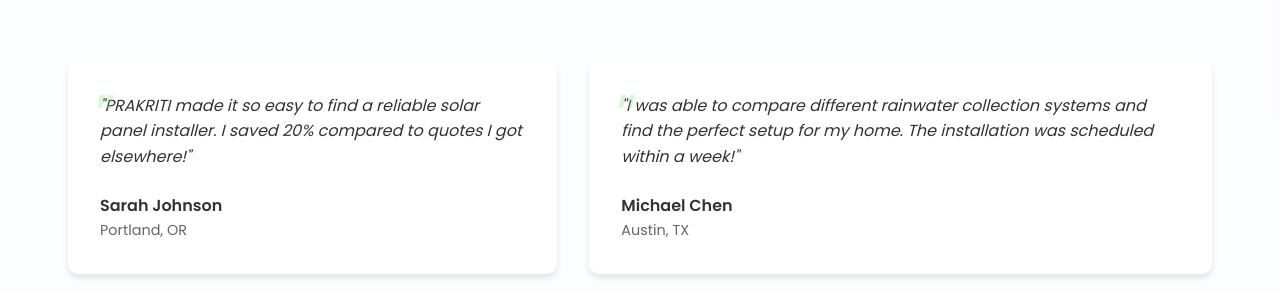
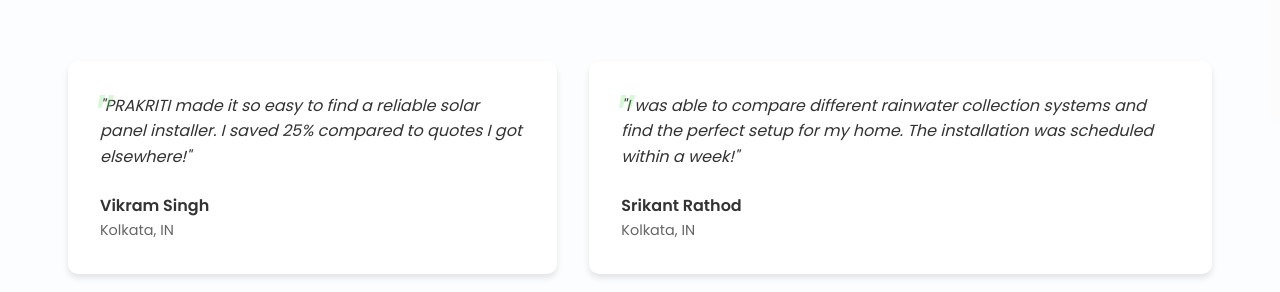
Before and after one commit to TuhinDey18/PRAKRITI, a plain HTML site: page index.html in a window 1280 px wide. Shown: the part 1910-2202 px from the top of the page. Drawn offline with Linux system fonts and the light colour scheme; a script that the page names is missing.

Commit message:
Update index.html

```diff
--- a/index.html
+++ b/index.html
@@ -118,10 +118,10 @@
                 <div class="testimonial-carousel">
                     <div class="testimonial">
                         <div class="testimonial-content">
-                            <p>"PRAKRITI made it so easy to find a reliable solar panel installer. I saved 20% compared to quotes I got elsewhere!"</p>
+                            <p>"PRAKRITI made it so easy to find a reliable solar panel installer. I saved 25% compared to quotes I got elsewhere!"</p>
                             <div class="testimonial-author">
-                                <div class="author-name">Sarah Johnson</div>
-                                <div class="author-location">Portland, OR</div>
+                                <div class="author-name">Vikram Singh</div>
+                                <div class="author-location">Kolkata, IN</div>
                             </div>
                         </div>
                     </div>
@@ -129,8 +129,8 @@
                         <div class="testimonial-content">
                             <p>"I was able to compare different rainwater collection systems and find the perfect setup for my home. The installation was scheduled within a week!"</p>
                             <div class="testimonial-author">
-                                <div class="author-name">Michael Chen</div>
-                                <div class="author-location">Austin, TX</div>
+                                <div class="author-name">Srikant Rathod</div>
+                                <div class="author-location">Kolkata, IN</div>
                             </div>
                         </div>
                     </div>
```
